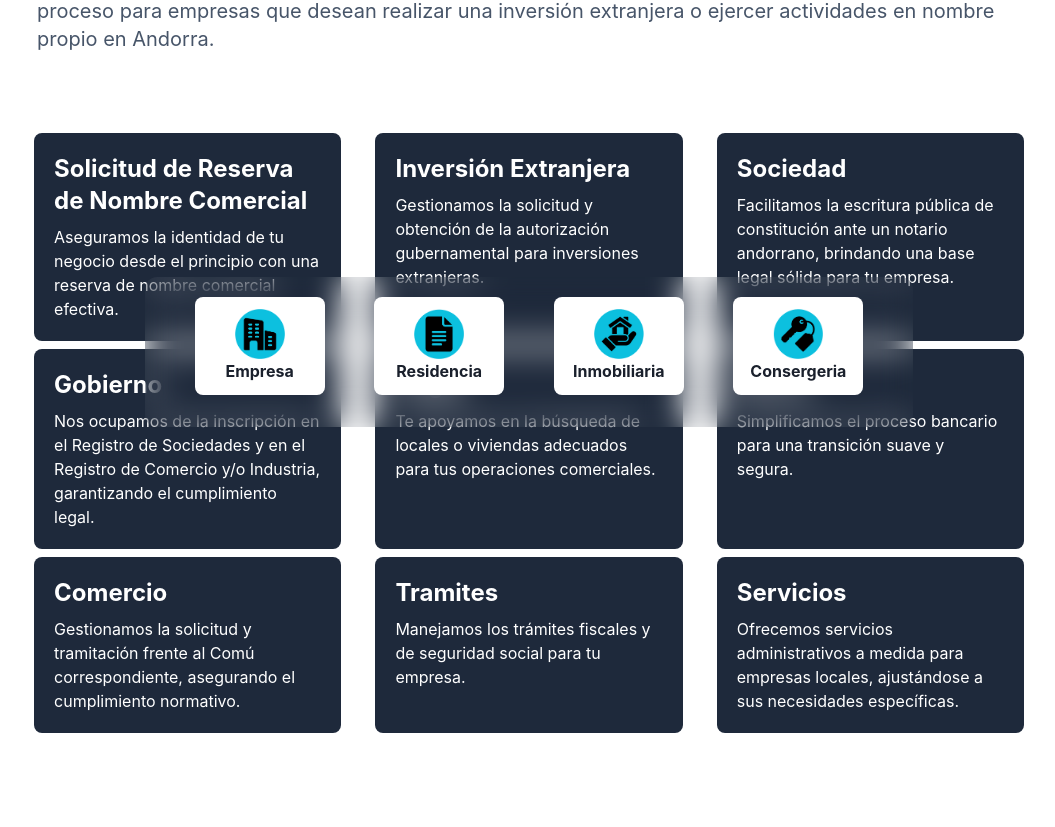
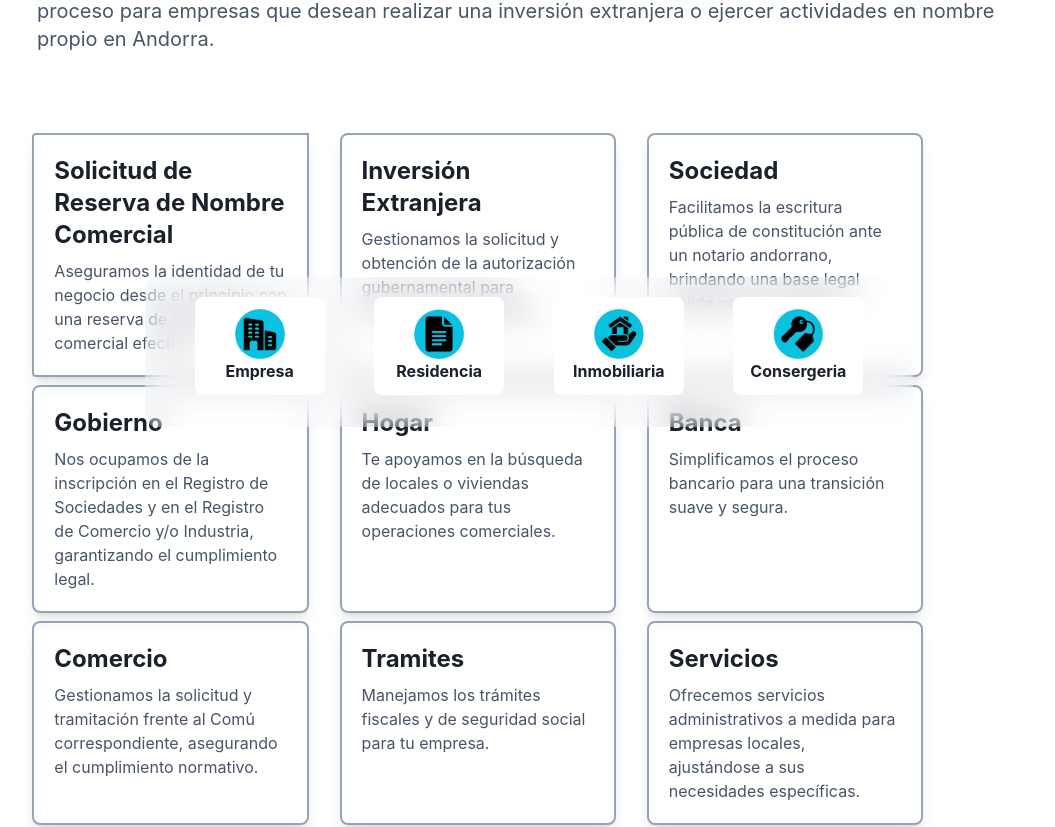
Before and after one commit to Jsendz/lauweb-dev, a React (Vite) app: page /Empresa in a window 1280 px wide. Shown: the part 373-1200 px from the top of the page, without its empty margins (111-1166 px from the left). Built offline with nearby package versions, Linux system fonts and the light colour scheme.

Commit message:
lauweb-dev

```diff
--- a/src/Pages/Empresa.jsx
+++ b/src/Pages/Empresa.jsx
@@ -12,42 +12,42 @@ const Empresa = () => {
             <h3 className='text-4xl sm:text-5xl font-extrabold antialiased my-10'>{t("empresa.titulo")}</h3>
             <p className='text-xl text-slate-600 text-left pl-5 mt-20'>{t("empresa.paragrafo")}</p>
           </div>
-            <div className='w-full text-left flex flex-col lg:flex-row lg:flex-wrap justify-around mx-auto lg:mx-0'>
-              <div className='w-[90%] lg:w-[30%] p-5 rounded-lg bg-slate-800 text-white mb-2'>
+            <div className='w-[90%] text-left flex flex-col lg:flex-row lg:flex-wrap justify-around mx-auto lg:mx-0'>
+              <div className='w-full lg:w-[30%] p-5 rounded-l shadow-lg border-2 border-slate-400 mb-2'>
                 <h4 className='text-2xl font-bold mb-2'>{t("empresa.unotitulo")}</h4>
-                <p>{t("empresa.unoparagrafo")}</p>
+                <p className='text-md text-slate-600'>{t("empresa.unoparagrafo")}</p>
               </div>
-              <div className='w-[90%] lg:w-[30%] p-5 rounded-lg bg-slate-800 text-white mb-2'>
+              <div className='w-full lg:w-[30%] p-5 rounded-lg shadow-lg border-2 border-slate-400 mb-2'>
                 <h4 className='text-2xl font-bold mb-2'>{t("empresa.dostitulo")}</h4>
-                <p>{t("empresa.dosparagrafo")}</p>
+                <p className='text-md text-slate-600'>{t("empresa.dosparagrafo")}</p>
               </div>
-              <div className='w-[90%] lg:w-[30%] p-5 rounded-lg bg-slate-800 text-white mb-2'>
+              <div className='w-full lg:w-[30%] p-5 rounded-lg shadow-lg border-2 border-slate-400 mb-2'>
                 <h4 className='text-2xl font-bold mb-2'>{t("empresa.trestitulo")}</h4>
-                <p>{t("empresa.tresparagrafo")}</p>
+                <p className='text-md text-slate-600'>{t("empresa.tresparagrafo")}</p>
               </div>
-              <div className='w-[90%] lg:w-[30%] p-5 rounded-lg bg-slate-800 text-white mb-2'>
+              <div className='w-full lg:w-[30%] p-5 rounded-lg shadow-lg border-2 border-slate-400 mb-2'>
                 <h4 className='text-2xl font-bold mb-2'>{t("empresa.fortitulo")}</h4>
-                <p>{t("empresa.forparagrafo")}</p>
+                <p className='text-md text-slate-600'>{t("empresa.forparagrafo")}</p>
               </div>
-              <div className='w-[90%] lg:w-[30%] p-5 rounded-lg bg-slate-800 text-white mb-2'>
+              <div className='w-full lg:w-[30%] p-5 rounded-lg shadow-lg border-2 border-slate-400 mb-2'>
                 <h4 className='text-2xl font-bold mb-2'>{t("empresa.cinctitulo")}</h4>
-                <p>{t("empresa.cincparagrafo")}</p>
+                <p className='text-md text-slate-600'>{t("empresa.cincparagrafo")}</p>
               </div>
-              <div className='w-[90%] lg:w-[30%] p-5 rounded-lg bg-slate-800 text-white mb-2'>
+              <div className='w-full lg:w-[30%] p-5 rounded-lg shadow-lg border-2 border-slate-400 mb-2'>
                 <h4 className='text-2xl font-bold mb-2'>{t("empresa.sistitulo")}</h4>
-                <p>{t("empresa.sisparagrafo")}</p>
+                <p className='text-md text-slate-600'>{t("empresa.sisparagrafo")}</p>
               </div>
-              <div className='w-[90%] lg:w-[30%] p-5 rounded-lg bg-slate-800 text-white mb-2'>
+              <div className='w-full lg:w-[30%] p-5 rounded-lg shadow-lg border-2 border-slate-400 mb-2'>
                 <h4 className='text-2xl font-bold mb-2'>{t("empresa.setitulo")}</h4>
-                <p>{t("empresa.separagrafo")}</p>
+                <p className='text-md text-slate-600'>{t("empresa.separagrafo")}</p>
               </div>
-              <div className='w-[90%] lg:w-[30%] p-5 rounded-lg bg-slate-800 text-white mb-2'>
+              <div className='w-full lg:w-[30%] p-5 rounded-lg shadow-lg border-2 border-slate-400 mb-2'>
                 <h4 className='text-2xl font-bold mb-2'>{t("empresa.otitulo")}</h4>
-                <p>{t("empresa.oparagrafo")}</p>
+                <p className='text-md text-slate-600'>{t("empresa.oparagrafo")}</p>
               </div>
-              <div className='w-[90%] lg:w-[30%] p-5 rounded-lg bg-slate-800 text-white mb-2'>
+              <div className='w-full lg:w-[30%] p-5 rounded-lg shadow-lg border-2 border-slate-400 mb-2'>
                 <h4 className='text-2xl font-bold mb-2'>{t("empresa.nutitulo")}</h4>
-                <p>{t("empresa.nuparagrafo")}</p>
+                <p className='text-md text-slate-600'>{t("empresa.nuparagrafo")}</p>
               </div>
             </div>
         </div>
```
